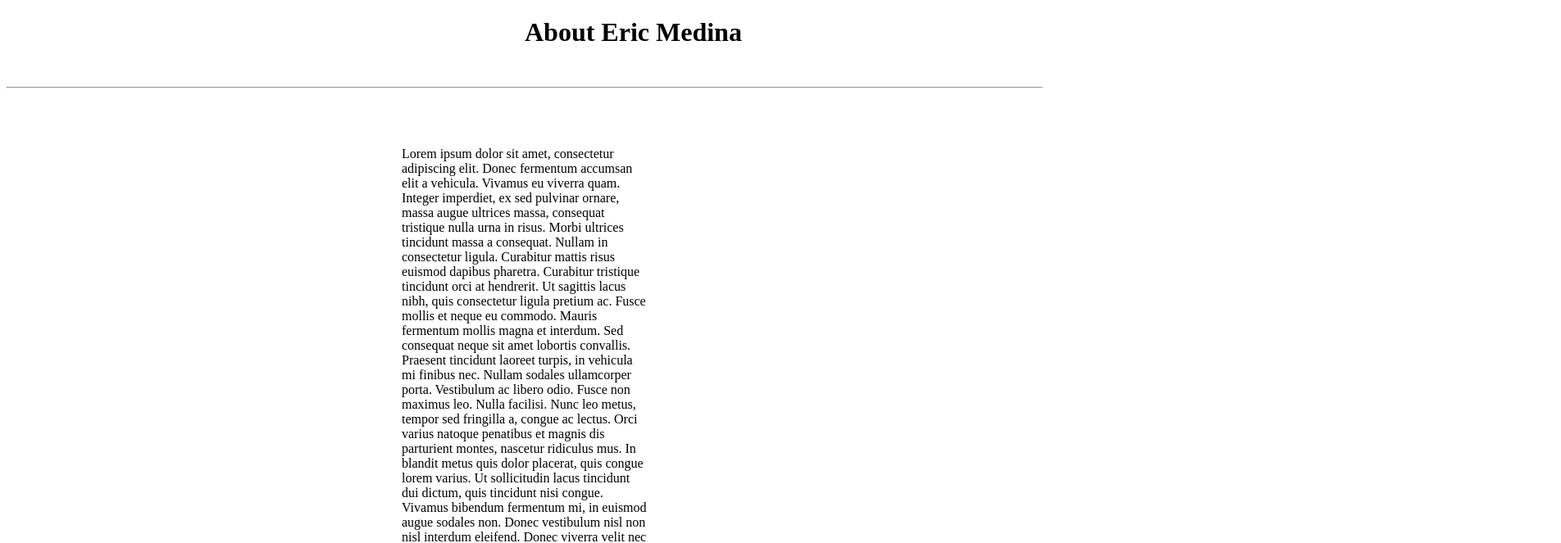
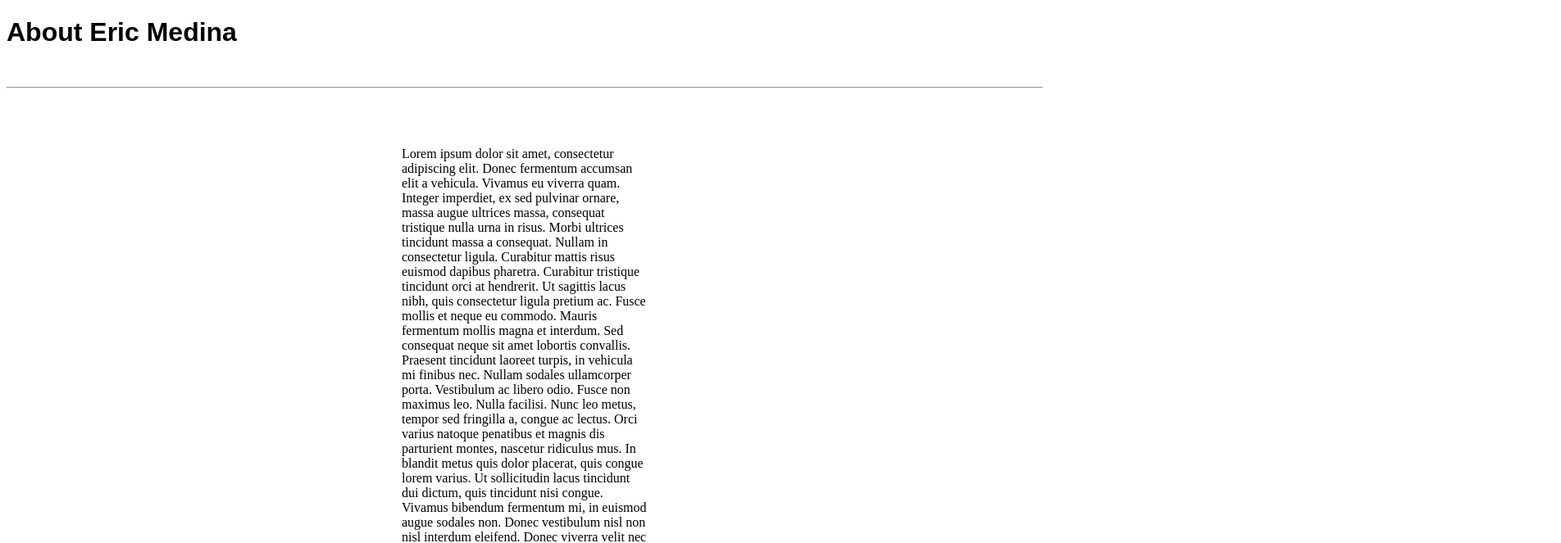
Before and after one commit to emedina2/emedina2.github.io, a plain HTML site: page index.html in a window 1280 px wide. Shown: the top 663 px of the page at 82% size, 1904 px wide, since content can reach past the window. Drawn offline with Linux system fonts and the light colour scheme.

Commit message:
Update styles.css

```diff
--- a/styles.css
+++ b/styles.css
@@ -1,6 +1,6 @@
 .title {
-    position:relative;
-    left:50%;
+    font-family: "Copperplate", Fantasy, serif;
+
 }
 .about {
     padding:5%;
```
